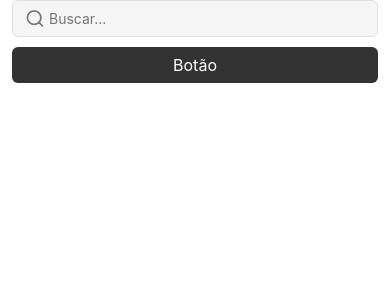
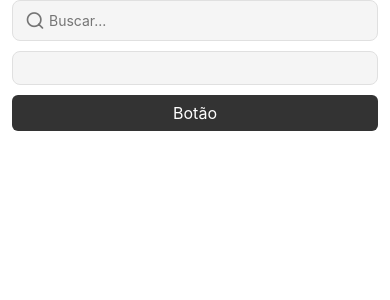
Before and after one commit to RNoleto/todo, a React Native app: screen / in a window 390 px wide. Shown: the top 300 px of the page. Built offline with nearby package versions, Linux system fonts and the light colour scheme.

Commit message:
:green_book: Feat: Criação do componente Card

```diff
--- a/App.tsx
+++ b/App.tsx
@@ -7,6 +7,8 @@ import { SafeAreaProvider, SafeAreaView } from 'react-native-safe-area-context';
 
 import Button from './src/components/Button';
 import Input from './src/components/Input';
+import Card from './src/components/Card';
+
 import { COLORS } from './src/constants/themes';
 
 export default function App() {
@@ -19,6 +21,8 @@ export default function App() {
           iconName='search'
           placeholder='Buscar...'
         />
+
+        <Card variant='default' />
 
         <Button />
         <StatusBar style="auto" />
--- /dev/null
+++ b/src/components/Card/index.tsx
@@ -0,0 +1,15 @@
+import React from "react";
+import { View } from "react-native";
+import { styles } from "./styles";
+import { CardProps } from './props';
+
+export default function Card({
+    children,
+    variant = 'default',
+}: CardProps){
+    return(
+        <View style={[styles.base, styles[variant]]}>
+            <View>{children}</View>
+        </View>
+    )
+}
--- /dev/null
+++ b/src/components/Card/props.ts
@@ -0,0 +1,4 @@
+export interface CardProps{
+    children: React.ReactNode;
+    variant?: 'default' | 'elevated' | 'outlined';
+}
--- /dev/null
+++ b/src/components/Card/styles.ts
@@ -0,0 +1,21 @@
+import { StyleSheet } from "react-native";
+import { BORDER_RADIUS, COLORS, PADDINGS, SHADOWS } from "../../constants/themes";
+
+export const styles = StyleSheet.create({
+    base:{
+        backgroundColor:COLORS.surface,
+        borderRadius:BORDER_RADIUS.md,
+        padding:PADDINGS.xl,
+    },
+    default:{
+        borderWidth:1,
+        borderColor:COLORS.border,
+    },
+    elevated:{
+        ...SHADOWS.md,
+    },
+    outlined:{
+        borderWidth: 2,
+        borderColor:COLORS.border,
+    }
+})
--- a/src/components/Input/styles.ts
+++ b/src/components/Input/styles.ts
@@ -1,5 +1,5 @@
 import { StyleSheet } from "react-native";
-import { COLORS } from "../../constants/themes";
+import { BORDER_RADIUS, COLORS, PADDINGS } from "../../constants/themes";
 
 export const styles = StyleSheet.create({
     container:{
@@ -7,9 +7,9 @@ export const styles = StyleSheet.create({
         alignItems: 'center',
         gap:4,
         backgroundColor:COLORS.surface,
-        paddingHorizontal:12,
-        paddingVertical:6,
-        borderRadius:6,
+        paddingHorizontal:PADDINGS.lg,
+        paddingVertical:PADDINGS.md,
+        borderRadius:BORDER_RADIUS.md,
         borderWidth:1,
         borderColor:COLORS.border,
     }
--- a/src/constants/themes.ts
+++ b/src/constants/themes.ts
@@ -19,3 +19,52 @@ export const FONT_SIZES = {
     xl:24, // Títulos principais
     xxl:32, // Destaques grandes
 } as const;
+
+export const PADDINGS = {
+    sm:4,
+    md:8,
+    lg:12,
+    xl:16,
+    xxl:20,
+} as const;
+
+export const BORDER_RADIUS = {
+    sm:4,
+    md:8,
+    lg:12,
+    xl:16,
+    xxl:20,
+} as const;
+
+export const SHADOWS = {
+    sm: {
+      shadowColor: '#000',
+      shadowOffset: {
+        width: 0,
+        height: 1,
+      },
+      shadowOpacity: 0.22,
+      shadowRadius: 2.22,
+      elevation: 3,
+    },
+    md: {
+      shadowColor: '#000',
+      shadowOffset: {
+        width: 0,
+        height: 2,
+      },
+      shadowOpacity: 0.25,
+      shadowRadius: 3.84,
+      elevation: 5,
+    },
+    lg: {
+      shadowColor: '#000',
+      shadowOffset: {
+        width: 0,
+        height: 4,
+      },
+      shadowOpacity: 0.30,
+      shadowRadius: 4.65,
+      elevation: 8,
+    },
+  } as const;
```
